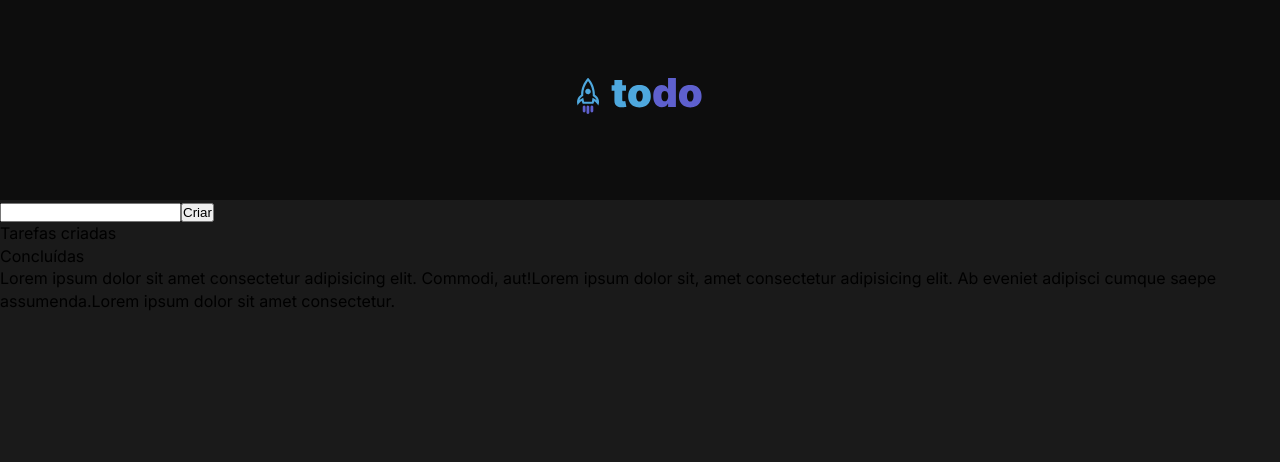
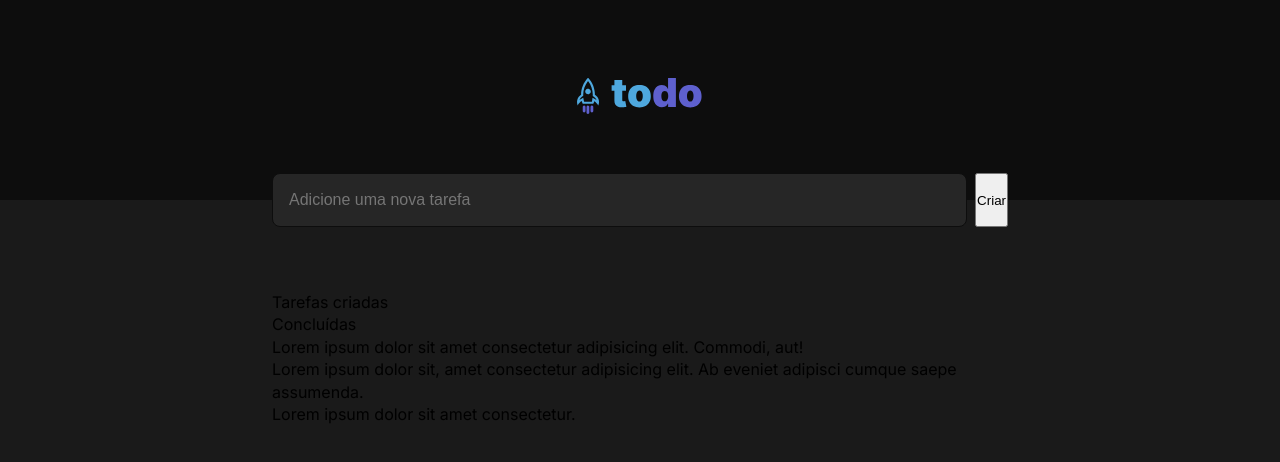
Before and after one commit to andre-lucca/todo-list-desafio-ignite, a React (Vite) app: page / in a window 1280 px wide. Shown: the top 462 px of the page. Built offline with nearby package versions, Linux system fonts and the light colour scheme.

Commit message:
appearance: set add-task-input visual

```diff
--- a/src/App.css
+++ b/src/App.css
@@ -13,6 +13,11 @@ header {
   background-color: var(--gray-700);
 }
 
+main {
+  max-width: 46rem;
+  margin: auto;
+}
+
 .App {
   width: 100%;
   height: 100vh;
@@ -21,3 +26,34 @@ header {
 .app-logo {
   transform: translateY(-.5rem);
 }
+
+.task-creator {
+  display: flex;
+  gap: .5rem;
+
+  width: 100%;
+  margin-bottom: 2.3125rem;
+
+  transform: translateY(-50%);
+}
+
+.task-creator input {
+  flex-grow: 1;
+
+  height: 3.375rem;
+  padding: 1rem;
+
+  font-size: var(--text-size-base);
+
+  outline: none;
+  border: none;
+  border: 1px solid var(--gray-700);
+  border-radius: 8px;
+  color: var(--gray-100);
+  background-color: var(--gray-500);
+  transition: border-color 200ms linear;
+}
+
+.task-creator input:focus {
+  border-color: var(--purple-dark);
+}
--- a/src/App.tsx
+++ b/src/App.tsx
@@ -13,7 +13,9 @@ function App() {
       </header>
       <main>
         <section className="task-creator">
-          <input type="text" />
+          <input
+            placeholder="Adicione uma nova tarefa"
+            type="text" />
           <button>Criar</button>
         </section>
         <section className="task-list">
--- a/src/index.css
+++ b/src/index.css
@@ -34,7 +34,7 @@
   -webkit-text-size-adjust: 100%;
 }
 
-ul,
-li {
+ul {
   all: unset;
+  list-style: none;
 }
```
